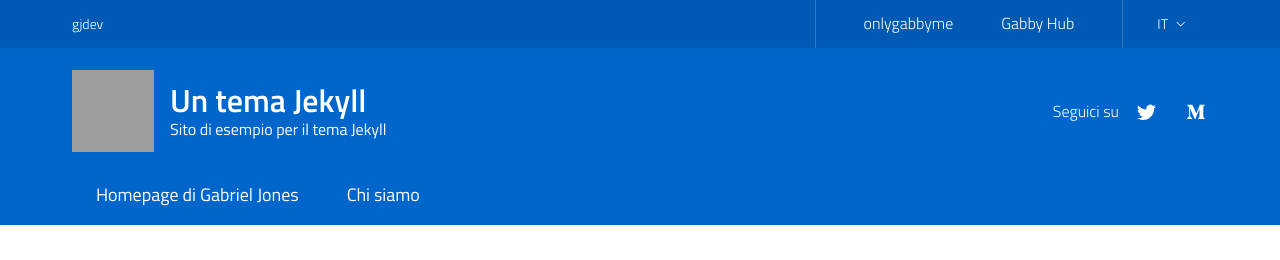
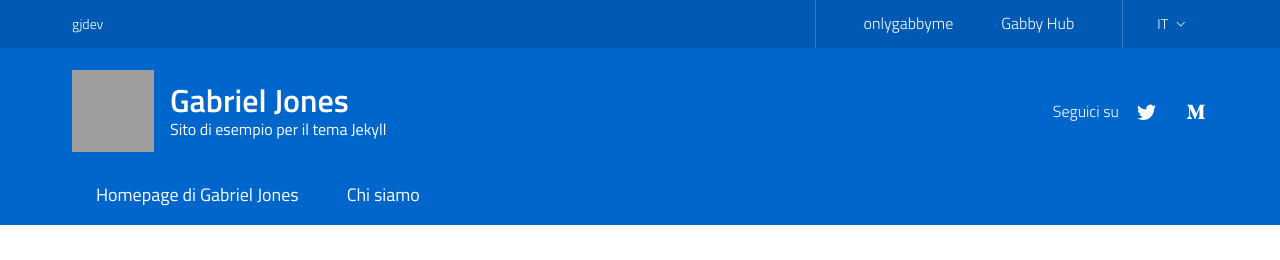
Before and after one commit to GabrielJonesORG/g.gjdev.it, a Jekyll site: the page built from it/chi-siamo.md, in a window 1280 px wide. Shown: the top 260 px of the page. Built offline with Jekyll 4.4.1, drawn with Linux system fonts in a browser that asks for light colours; grey boxes are pictures that could not be loaded.

Commit message:
Update header-navigation.html

```diff
--- a/_includes/header/header-navigation.html
+++ b/_includes/header/header-navigation.html
@@ -16,7 +16,7 @@ tutte le pagine del sito che:
               <a href="#">
                 <img class="icon" src="https://gjd.altervista.org/wp-content/uploads/2024/09/cropped-Black_Beige_Circle_Y2K_Illustrative_Class_Logo-removebg-preview.png" alt="{{ site.name }} logo">
                 <div class="it-brand-text">
-                  <h2 class="no_toc">{{ site.data.t.name[page.lang] }}</h2>
+                  <h2 class="no_toc">Gabriel Jones</h2>
                   <h3 class="no_toc d-none d-md-block">{{ site.data.t.description[page.lang] }}</h3>
                 </div>
               </a>
```
